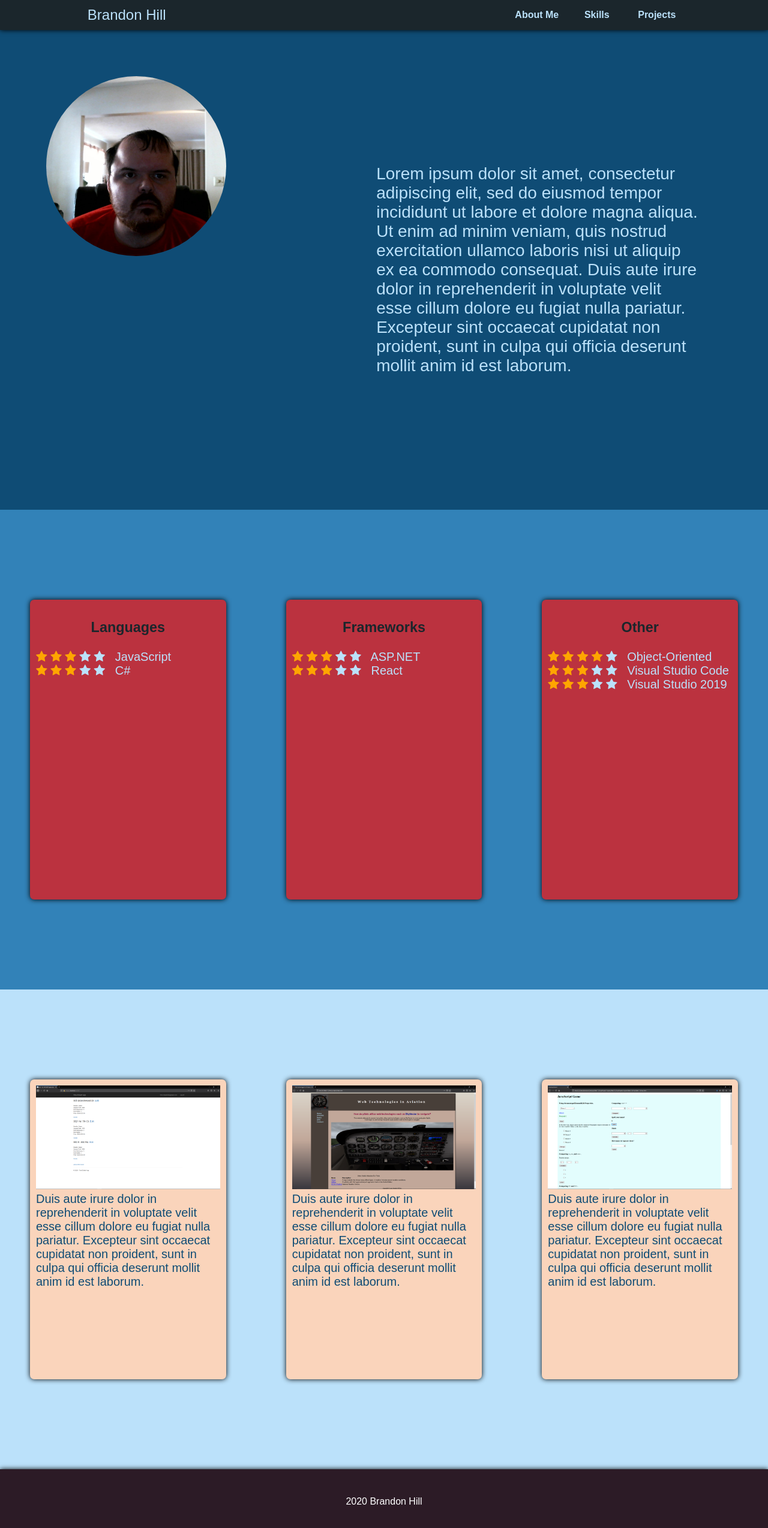
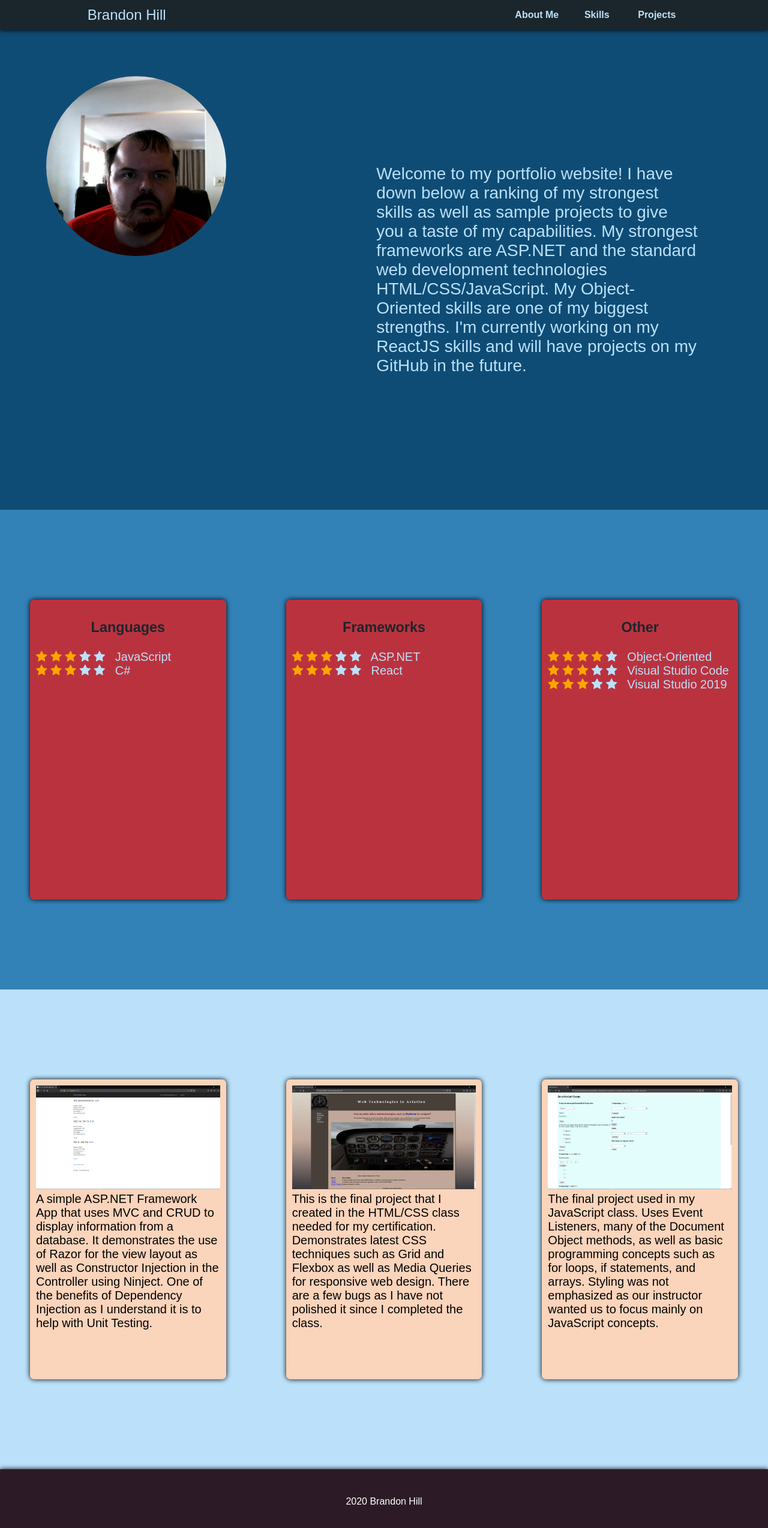
Before and after one commit to bhilldev/Personal_Website, a plain HTML site: page index.html in a window 1280 px wide. Shown: the whole page at 60% size. Drawn offline with Linux system fonts and the light colour scheme.

Commit message:
Removed Ipsum, Added Project Links

```diff
--- a/index.html
+++ b/index.html
@@ -37,10 +37,10 @@
 
           <img src="WIN_20200924_16_49_11_Pro (2).jpg" id="portrait">
           <p>
-            Lorem ipsum dolor sit amet, consectetur adipiscing elit, sed do eiusmod tempor incididunt ut labore et dolore magna
-            aliqua. Ut enim ad minim veniam, quis nostrud exercitation ullamco laboris nisi ut aliquip ex ea commodo consequat.
-            Duis aute irure dolor in reprehenderit in voluptate velit esse cillum dolore eu fugiat nulla pariatur. Excepteur sint
-            occaecat cupidatat non proident, sunt in culpa qui officia deserunt mollit anim id est laborum.
+              Welcome to my portfolio website! I have down below a ranking of my strongest skills as well as
+              sample projects to give you a taste of my capabilities. My strongest frameworks are ASP.NET and the
+              standard web development technologies HTML/CSS/JavaScript. My Object-Oriented skills are one of my biggest strengths. I'm
+              currently working on my ReactJS skills and will have projects on my GitHub in the future.
           </p>
 
         </div>
@@ -106,23 +106,32 @@
 
         </div>
         <div id="section3">
-          <section style="background-color: #FAD4BB;">
-            <img src="RSAppPic.png" class="PortfolioPics">
-            Duis aute irure dolor in reprehenderit in voluptate velit esse cillum dolore eu fugiat nulla pariatur. Excepteur sint
-            occaecat cupidatat non proident, sunt in culpa qui officia deserunt mollit anim id est laborum.
+          <section style="background-color: #FAD4BB;" href="https://github.com/bhilldev/RealEstateAppV2" >
+
+            <img src="RSAppPic.png" class="PortfolioPics" >
+            <a class="githubtextlink" href="https://github.com/bhilldev/RealEstateAppV2">
+            A simple ASP.NET Framework App that uses MVC and CRUD to display information from a database. It demonstrates the use of Razor for the view layout
+            as well as Constructor Injection in the Controller using Ninject. One of the benefits of Dependency Injection as I understand it
+            is to help with Unit Testing.
+          </a>
+
 
           </section>
           <section style="background-color: #FAD4BB;">
-            <img src="AviationAppPic.png" class="PortfolioPics">
-            Duis aute irure dolor in reprehenderit in voluptate velit esse cillum dolore eu fugiat nulla pariatur. Excepteur sint
-            occaecat cupidatat non proident, sunt in culpa qui officia deserunt mollit anim id est laborum.
+
+            <img src="AviationAppPic.png" class="PortfolioPics" >
+            <a class="githubtextlink" href="https://github.com/bhilldev/Web-110-HTML-CSS-Final-Project">
+            This is the final project that I created in the HTML/CSS class needed for my certification. Demonstrates latest CSS techniques such as Grid and Flexbox
+            as well as Media Queries for responsive web design. There are a few bugs as I have not polished it since I completed the class.
+            </a>
 
           </section>
           <section style="background-color: #FAD4BB;">
             <img src="JavaScriptGamePic.png" class="PortfolioPics">
-            Duis aute irure dolor in reprehenderit in voluptate velit esse cillum dolore eu fugiat nulla pariatur. Excepteur sint
-            occaecat cupidatat non proident, sunt in culpa qui officia deserunt mollit anim id est laborum.
-
+            <a class="githubtextlink" href="https://github.com/bhilldev/Web114FinalProject">
+              The final project used in my JavaScript class. Uses Event Listeners, many of the Document Object methods, as well as basic programming concepts such as
+              for loops, if statements, and arrays. Styling was not emphasized as our instructor wanted us to focus mainly on JavaScript concepts.
+            </a>
           </section>
         </div>
 
--- a/styles.css
+++ b/styles.css
@@ -8,7 +8,11 @@ body, html {
     margin: 0;
     font-family: Arial, Helvetica, sans-serif;
 }
-
+.githubtextlink {
+  text-decoration: none;
+  font-weight: normal;
+  color: black;
+}
 .navigation {
 
     /*
@@ -89,8 +93,8 @@ body, html {
   }
 
   #content div {
-    overflow: auto;
-    height: 100vh;
+    overflow: visible;
+    min-height: 100vh;
     /* align the text in the middle */
 
 
@@ -162,12 +166,11 @@ body, html {
     box-shadow: 0 0 8px black;
   }
   @media all and (max-width: 50em) {
+
     #section1 {
       display: flex;
       flex-direction: column;
-      padding: 150px;
-      padding-top: 1em;
-      padding-bottom: 1em;
+      padding: 50px;
       text-align: center;
 
     }
@@ -176,10 +179,22 @@ body, html {
       margin-right: auto;
     }
     p {
-      width: fixed;
+      width: 75%;
     }
-    #navigation {
-      padding-left: auto;
-      padding-right: auto;
+    .navigation {
+     padding-right: 125px;
+     padding-left: 75px;
+      min-width: 50em;
+    }
+    #section2 {
+      display: flex;
+      flex-direction: column;
+    }
+    #section3 {
+      display: flex;
+      flex-direction: column;
+    }
+    #content div {
+      overflow: auto;
     }
   }
```
